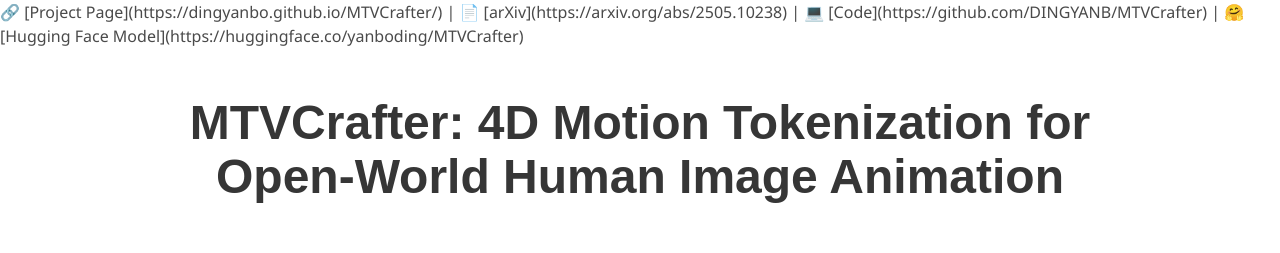
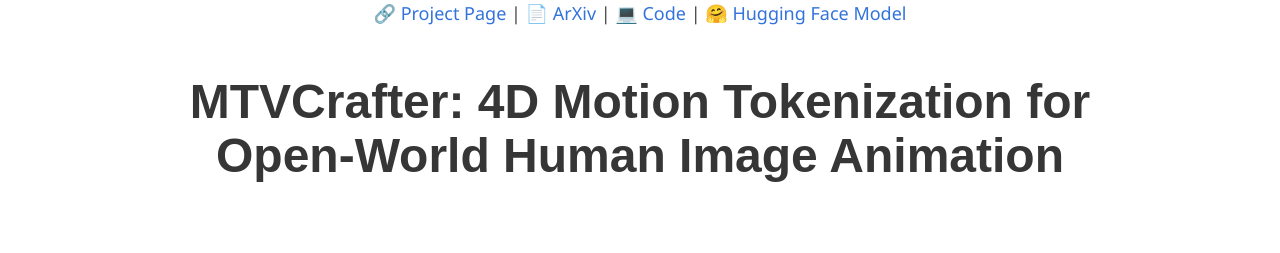
Before and after one commit to DINGYANB/MTVCtafter, a plain HTML site: page index.html in a window 1280 px wide. Shown: the top 253 px of the page. Drawn offline with nearby package versions, Linux system fonts and the light colour scheme; some icons are missing; a web font is replaced by a local one.

Commit message:
Update index.html

```diff
--- a/index.html
+++ b/index.html
@@ -7,10 +7,12 @@
   <meta name="viewport" content="width=device-width, initial-scale=1">
   <title>MTVCrafter: 4D Motion Tokenization for Open-World Human Image Animation</title>
 
-  🔗 [Project Page](https://dingyanbo.github.io/MTVCrafter/) |
-  📄 [arXiv](https://arxiv.org/abs/2505.10238) |
-  💻 [Code](https://github.com/DINGYANB/MTVCrafter) |
-  🤗 [Hugging Face Model](https://huggingface.co/yanboding/MTVCrafter)
+  <p style="text-align:center; font-size:18px;">
+    🔗 <a href="https://dingyanbo.github.io/MTVCrafter/" target="_blank">Project Page</a> |
+    📄 <a href="https://arxiv.org/abs/2505.10238" target="_blank">ArXiv</a> |
+    💻 <a href="https://github.com/DINGYANB/MTVCrafter" target="_blank">Code</a> |
+    🤗 <a href="https://huggingface.co/yanboding/MTVCrafter" target="_blank">Hugging Face Model</a>
+  </p>
 
   <!-- Global site tag (gtag.js) - Google Analytics -->
   <script async src="https://www.googletagmanager.com/gtag/js?id=G-PYVRSFMDRL"></script>
```
